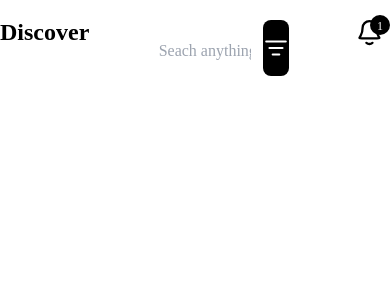
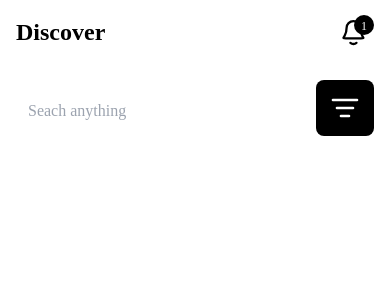
Before and after one commit to boyeoffice/istore, a Next.js app: page / in a window 390 px wide. Shown: the top 300 px of the page. Built offline with nearby package versions, Linux system fonts and the light colour scheme.

Commit message:
feat: create header mobile responsive

```diff
--- a/src/components/layouts/TheHeader.tsx
+++ b/src/components/layouts/TheHeader.tsx
@@ -6,13 +6,13 @@ export default function Header() {
   return (
     <>
     <nav className="w-full">
-      <div className="container flex justify-between py-5 m-auto">
+      <div className="container flex justify-between lg:px-0 px-4 py-5 m-auto">
         <div className="brand">
           <span className="leading-3 font-semibold text-2xl">Discover</span>
         </div>
-        <div className="search flex justify-between w-4/12">
+        <div className="search lg:relative absolute px-4 left-0 lg:top-0 top-20 flex justify-between w-full lg:w-4/12">
           <div className="w-full">
-            <input type="text" className="bg-transparent text-justify h-full w-full" placeholder="Seach anything"/>
+            <input type="text" className="bg-transparent text-justify h-full w-full pl-3" placeholder="Seach anything"/>
           </div>
           <div className="h-14 w-1/5 ml-3 bg-black flex justify-center items-center rounded-lg">
             <FilterIcon />
```
